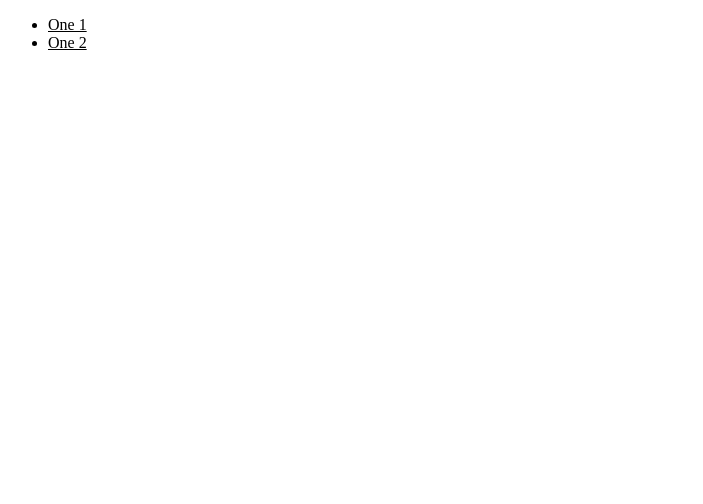
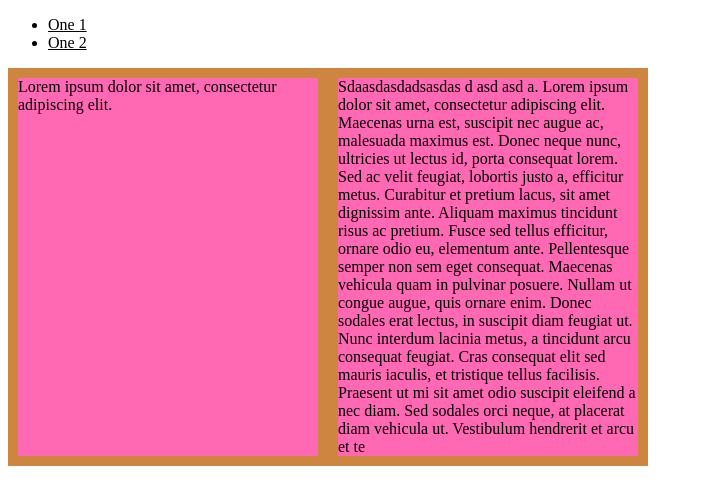
Before and after one commit to waldell/react-menu, a React (Create React App) app: page / in a window 1280 px wide. Shown: the top 504 px of the page, without its empty margins (0-703 px from the left). Built offline with nearby package versions, Linux system fonts and the light colour scheme.

Commit message:
added heightr which will be removed and merge the code into the menu css

```diff
--- a/src/App.js
+++ b/src/App.js
@@ -1,6 +1,7 @@
 import React from 'react';
 import './App.scss';
 import MenuComposition from './MenuComposition';
+import Heightr from './Heightr';
 
 export default class App extends React.Component {
 	constructor(props) {
@@ -56,8 +57,10 @@ export default class App extends React.Component {
 		});
 	}
 	render() {
-		return (<div className="App">
+		return (
+		<div className="App">
 			<MenuComposition data={this.state.data} selectedPath={this.state.selectedPath} onNavigation={this.onNavigation} />
+			<Heightr></Heightr>
 		</div>);
 	}
 }
--- a/src/App.scss
+++ b/src/App.scss
@@ -2,6 +2,22 @@ a {
     color:inherit;
 }
 .menu {
+	&__menu-item {
+        font-weight: 400;
+
+        & > .menu__sub-menu {
+            display: none;
+        }
+
+        &--selected {
+            font-weight: 700;
+
+            & > .menu__sub-menu {
+                display: block;
+            }
+        }
+	}
+
     &__sub-menu {
         &--level- {
             &1 {
@@ -17,21 +33,23 @@ a {
                 color:#ccc;
             }
         }
-    }
+	}
+}
 
-    &__menu-item {
-        font-weight: 400;
 
-        & > .menu__sub-menu {
-            display: none;
-        }
 
-        &--selected {
-            font-weight: 700;
 
-            & > .menu__sub-menu {
-                display: block;
-            }
-        }
+.heightr {
+    background:peru;
+	width: 640px;
+
+	display: flex;
+	flex-direction: row;
+
+
+    .heightr-element {
+		flex: 1;
+		background:hotpink;
+		margin:10px;
     }
 }
--- /dev/null
+++ b/src/Heightr.js
@@ -0,0 +1,36 @@
+import React from 'react';
+import HeightrElement from './HeightrElement';
+
+export default class Heightr extends React.Component {
+
+	constructor(props) {
+		super(props);
+
+		this.state = {
+			height: 0
+		};
+		this.getSizeHandler = this.getSizeHandler.bind(this);
+	}
+
+	getSizeHandler(height) {
+		if (this.state.height < height) {
+			this.setState({
+				height: height
+			});
+		}
+	}
+
+	render() {
+		return (
+			<div className="heightr">
+				<HeightrElement height={this.state.height} getSizeHandler={this.getSizeHandler}>
+					Lorem ipsum dolor sit amet, consectetur adipiscing elit.
+                </HeightrElement>
+				<HeightrElement height={this.state.height} getSizeHandler={this.getSizeHandler}>
+					Sdaasdasdadsasdas d asd asd a.
+                    Lorem ipsum dolor sit amet, consectetur adipiscing elit. Maecenas urna est, suscipit nec augue ac, malesuada maximus est. Donec neque nunc, ultricies ut lectus id, porta consequat lorem. Sed ac velit feugiat, lobortis justo a, efficitur metus. Curabitur et pretium lacus, sit amet dignissim ante. Aliquam maximus tincidunt risus ac pretium. Fusce sed tellus efficitur, ornare odio eu, elementum ante. Pellentesque semper non sem eget consequat. Maecenas vehicula quam in pulvinar posuere. Nullam ut congue augue, quis ornare enim. Donec sodales erat lectus, in suscipit diam feugiat ut. Nunc interdum lacinia metus, a tincidunt arcu consequat feugiat. Cras consequat elit sed mauris iaculis, et tristique tellus facilisis. Praesent ut mi sit amet odio suscipit eleifend a nec diam. Sed sodales orci neque, at placerat diam vehicula ut. Vestibulum hendrerit et arcu et te
+                </HeightrElement>
+
+			</div>);
+	}
+}
--- /dev/null
+++ b/src/HeightrElement.js
@@ -0,0 +1,26 @@
+import React from 'react';
+
+export default class HeightrElement extends React.Component {
+    constructor(props) {
+        super(props);
+        this.element = null;
+    }
+
+    componentDidMount() {
+        this.props.getSizeHandler(this.element.clientHeight);
+    }
+
+    componentDidUpdate(prevProps, prevState, snapshot) { }
+
+    render() {
+        //console.log('render ' + this.props.height)
+        return (
+            <section
+                // style={{
+                //     minHeight: this.props.height
+                // }}
+                ref={ (elm) => this.element = elm}
+                className="heightr-element">{this.props.children}</section>
+        );
+    }
+}
```
